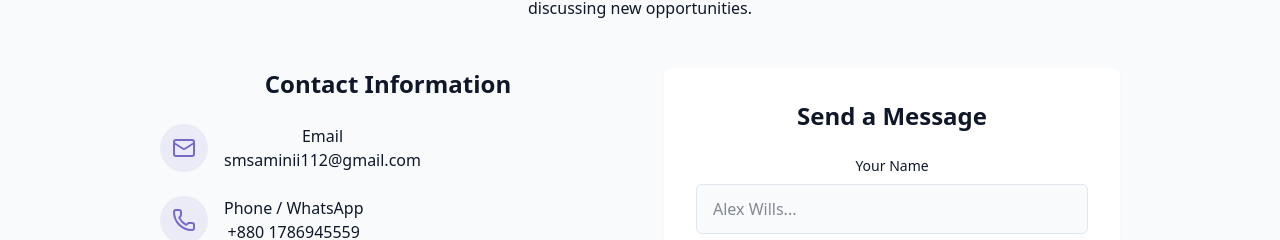
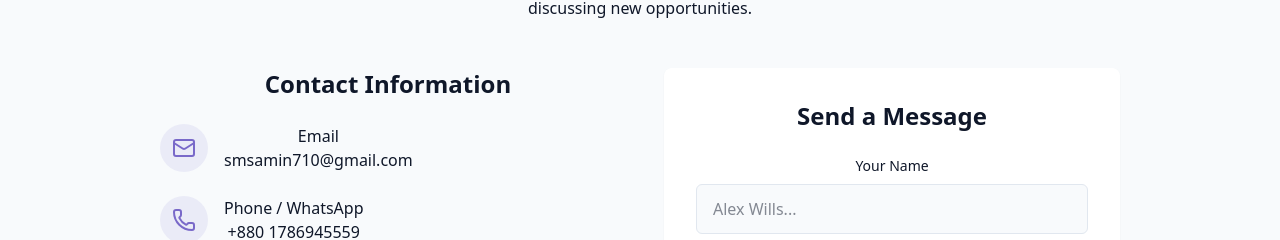
Before and after one commit to samin710/My-Portfolio, a React (Vite) app: page / in a window 1280 px wide. Shown: the part 3510-3750 px from the top of the page. Built offline with nearby package versions, Linux system fonts and the light colour scheme.

Commit message:
email functionality done

```diff
--- a/package.json
+++ b/package.json
@@ -10,6 +10,7 @@
     "preview": "vite preview"
   },
   "dependencies": {
+    "@emailjs/browser": "^4.4.1",
     "@radix-ui/react-toast": "^1.2.10",
     "@tailwindcss/vite": "^4.1.4",
     "class-variance-authority": "^0.7.1",
--- a/src/components/ContactSection.jsx
+++ b/src/components/ContactSection.jsx
@@ -1,17 +1,36 @@
 import { Mail, MapPin, Phone, Send } from "lucide-react";
 import { cn } from "@/lib/utils";
 import { useToast } from "@/hooks/use-toast";
-import { useState } from "react";
+import { useRef, useState } from "react";
 import { FaFacebookF, FaLinkedinIn, FaXTwitter } from "react-icons/fa6";
+import emailjs from "@emailjs/browser";
 
 export const ContactSection = () => {
   const { toast } = useToast();
   const [isSubmitting, setIsSubmitting] = useState(false);
+  const form = useRef();
+
 
   const handleSubmit = (e) => {
     e.preventDefault();
 
     setIsSubmitting(true);
+
+    emailjs
+      .sendForm(
+        import.meta.env.VITE_service_id,
+        import.meta.env.VITE_template_id,
+        form.current,
+        import.meta.env.VITE_public_key
+      )
+      .then(
+        (result) => {
+          console.log("SUCCESS!", result.text);
+        },
+        (error) => {
+          console.log("FAILED...", error.text);
+        }
+      );
 
     setTimeout(() => {
       toast({
@@ -48,10 +67,10 @@ export const ContactSection = () => {
                 <div>
                   <h4 className="font-medium"> Email</h4>
                   <a
-                    href="mailto:smsaminii112@gmail.com"
+                    href="mailto:smsamin710@gmail.com"
                     className="text-muted-foreground hover:text-primary transition-colors"
                   >
-                    smsaminii112@gmail.com
+                    smsamin710@gmail.com
                   </a>
                 </div>
               </div>
@@ -104,7 +123,7 @@ export const ContactSection = () => {
           >
             <h3 className="text-2xl font-semibold mb-6"> Send a Message</h3>
 
-            <form className="space-y-6">
+            <form ref={form} className="space-y-6">
               <div>
                 <label
                   htmlFor="name"
```
Also changed, not shown: 1 other file (tests, documents, lock files or other folders).
